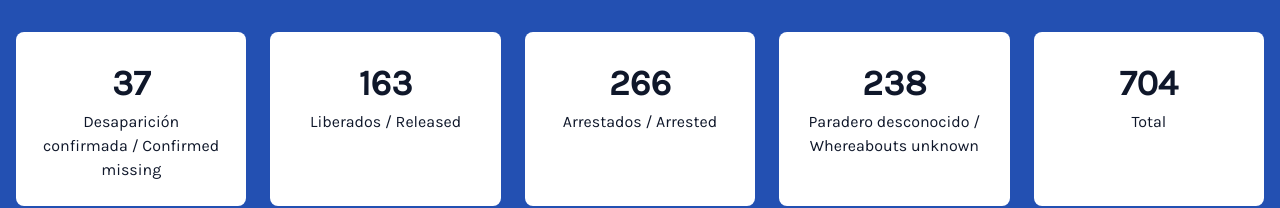
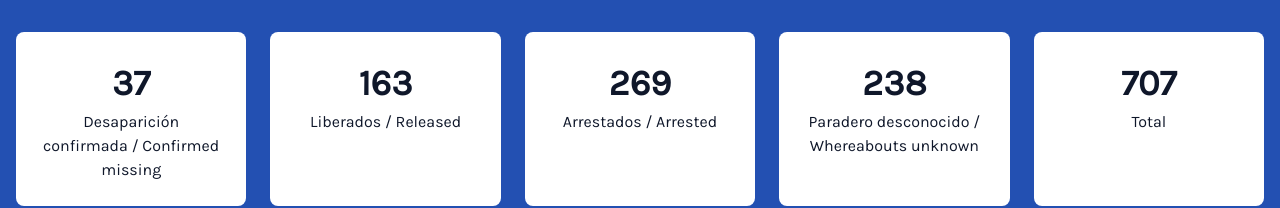
Before and after one commit to Sobefy/cubamissing, a Next.js app: page / in a window 1280 px wide. Shown: the top 208 px of the page. Built offline with nearby package versions, Linux system fonts and the light colour scheme; no server answers.

Commit message:
feat: update stats

```diff
--- a/src/components/Stats/Stats.tsx
+++ b/src/components/Stats/Stats.tsx
@@ -38,9 +38,9 @@ const Stats = ({ translations }: StatsProps) => {
         >
           <StatCard label={dissapeared} number={37} gridColumn="1/3" />
           <StatCard label={released} number={163} gridColumn="3/5" />
-          <StatCard label={detention} number={266} gridColumn="1/3" />
+          <StatCard label={detention} number={269} gridColumn="1/3" />
           <StatCard label={toVerify} number={238} gridColumn="3/5" />
-          <StatCard label={total} number={704} gridColumn="1/5" />
+          <StatCard label={total} number={707} gridColumn="1/5" />
         </Grid>
       </Container>
     </Box>
```
